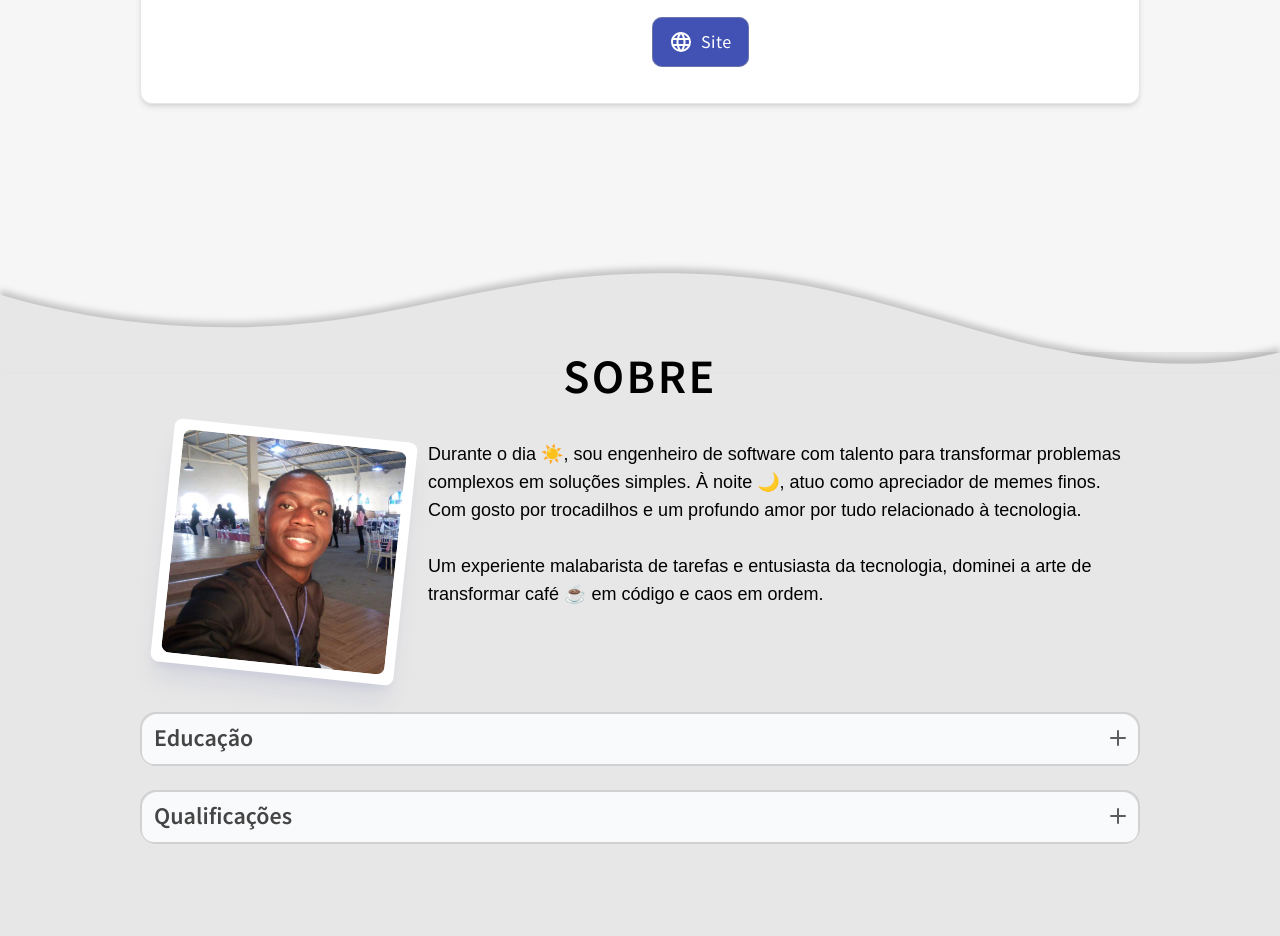
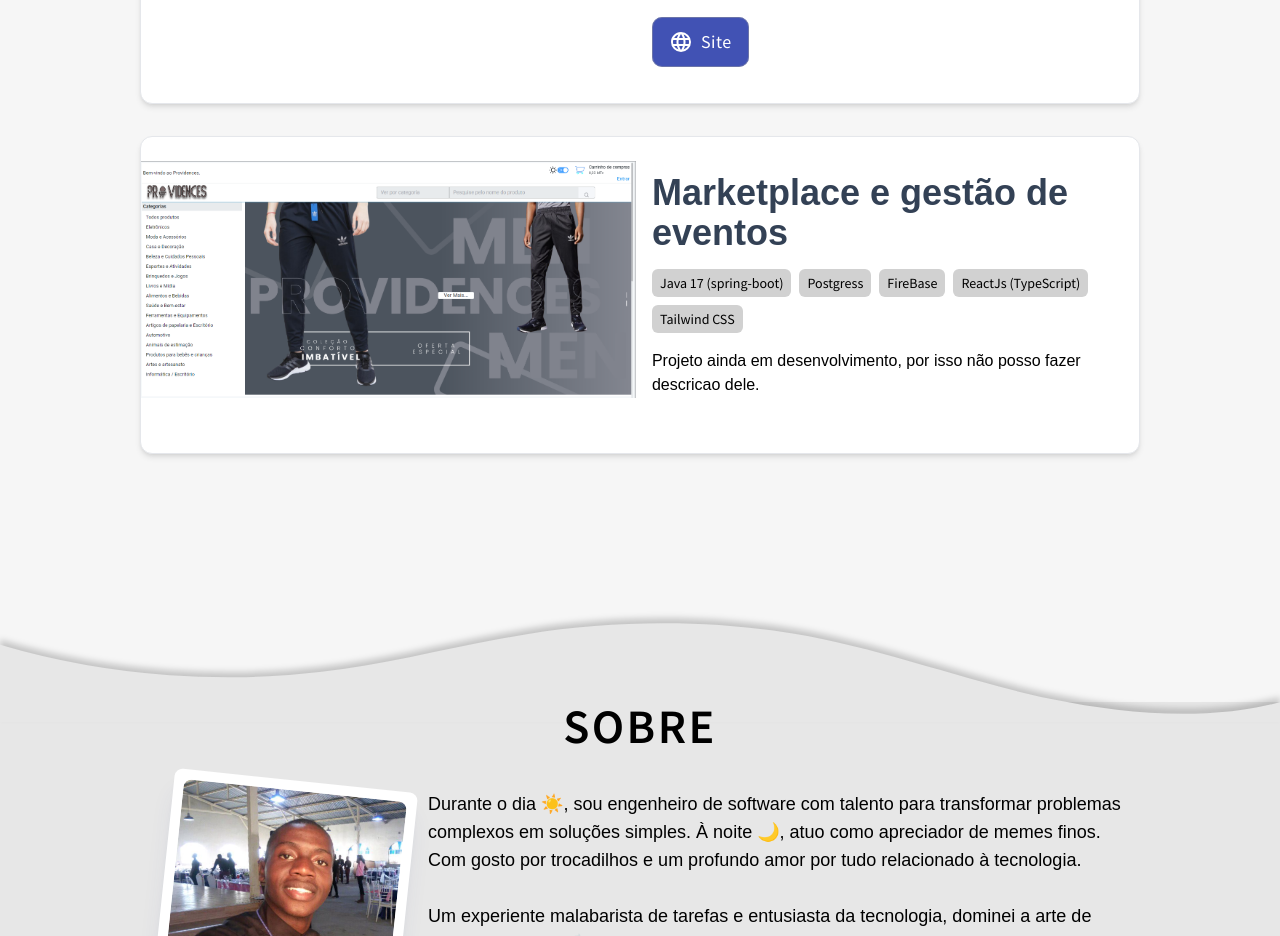
Before and after one commit to juvenciofigo/Portifolio, a Vue app: page / in a window 1280 px wide. Shown: the part 2060-2996 px from the top of the page. Built offline with nearby package versions, Linux system fonts and the light colour scheme.

Commit message:
add new project

```diff
--- a/src/components/GlassButton.vue
+++ b/src/components/GlassButton.vue
@@ -25,7 +25,7 @@
 import { useSlots, computed } from 'vue'
 const slots = useSlots()
 const button_sizes: Record<string, string> = {
-  small: ' h-[42px] min-w-[35px] text-sm',
+  small: ' h-[30px] min-w-[35px] text-sm',
   normal: ' h-[50px] min-w-[35px] text-lg',
   large: ' h-[65px] min-w-[35px] text-2xl font-semibold'
 }
--- a/src/i18n/pt/pt_projects.ts
+++ b/src/i18n/pt/pt_projects.ts
@@ -7,12 +7,21 @@ const projects: Projects = {
   main: [
     {
       name: 'Ecommerce',
-      techstack: ["NodeJs (ts)","MongoDB", "FireBase" ,'Vuejs', 'TypeScript', 'Tailwind CSS',],
+      techstack: ['NodeJs (ts)', 'MongoDB', 'FireBase', 'Vuejs', 'TypeScript', 'Tailwind CSS'],
       image: 'providences.webp',
       description:
         'Desenvolvi uma aplicação de e-commerce completa, permitindo a compra de produtos com funcionalidades como autenticação de usuários, gerenciamento de carrinho e pagamentos com api do Mpesa. A aplicanção inclui dashboad do usuario para onde podem atualizar perfil, endereços, ver suas compras, etc. E dashboad para administradores onde podem ver produtos mais vistos, adicionar/remover produtos, gerir pedidos, etc.',
       src: '',
       url: 'https://providences.onrender.com/'
+    },
+    {
+      name: 'Marketplace e gestão de eventos',
+      techstack: ['Java 17 (spring-boot)', 'Postgress', 'FireBase', 'ReactJs (TypeScript)', 'Tailwind CSS'],
+      image: 'providences.webp',
+      description:
+        'Projeto ainda em desenvolvimento, por isso não posso fazer descricao dele.',
+      src: '',
+      url: ''
     }
   ],
   // Você pode deixar este array vazio
```
Also changed, not shown: src/assets/img/projects/evento.webp (added).
